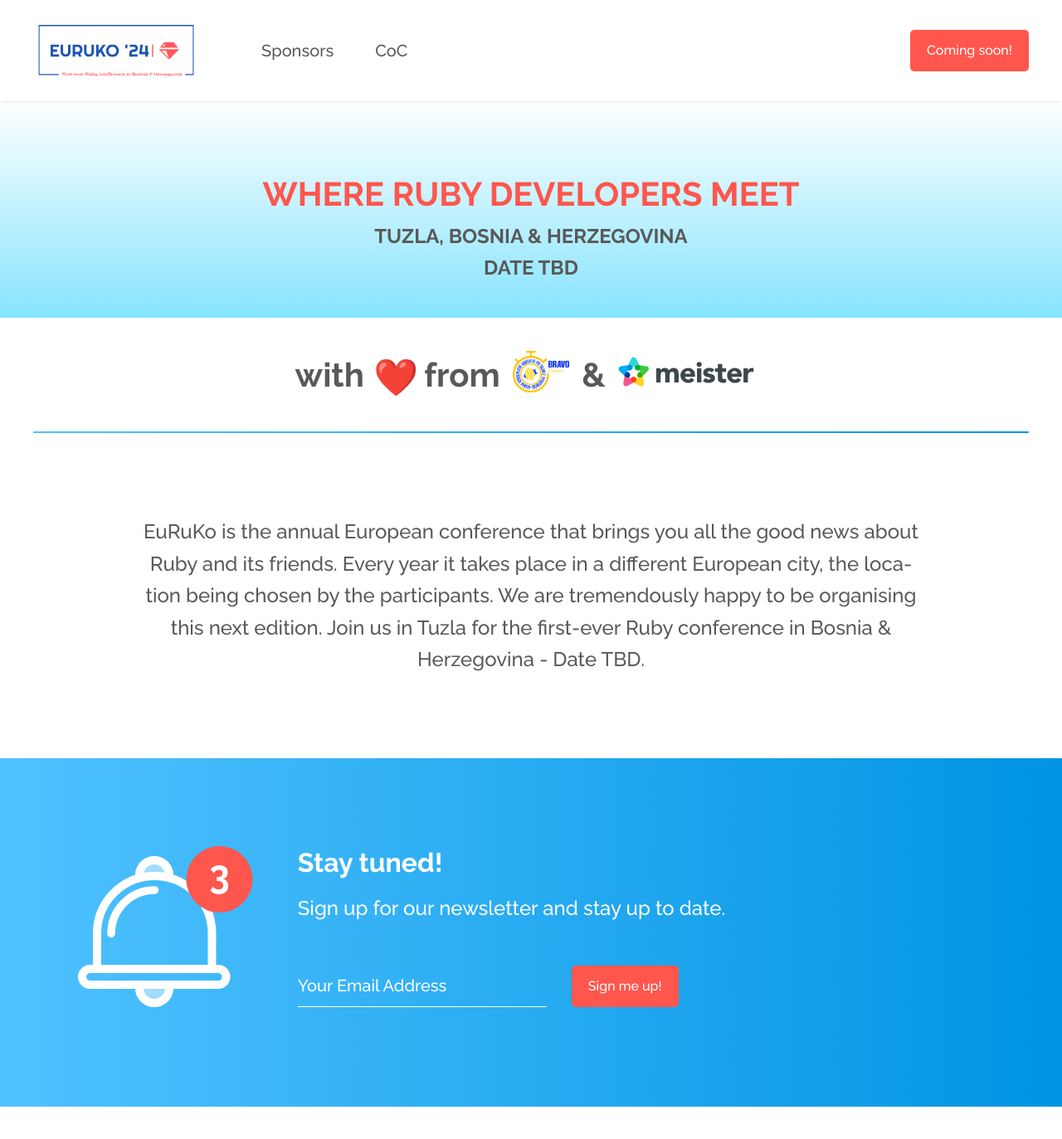
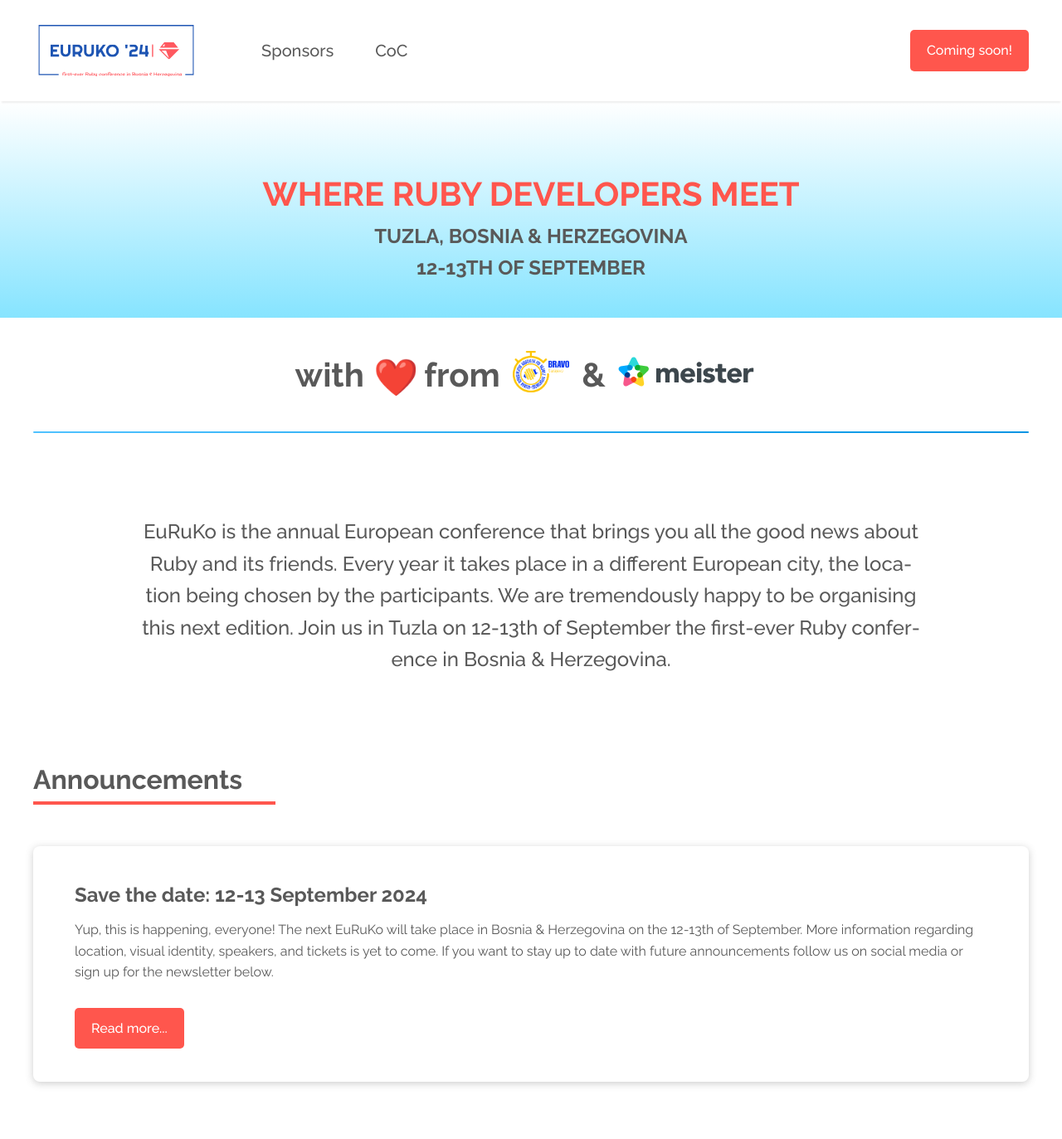
Before and after one commit to euruko/2024.euruko.org, a Jekyll site: the page built from index.html, in a window 1280 px wide and 1400 px high. Shown: the top 1373 px of the window at 83% size. Built offline with Jekyll 4.4.1, drawn with Linux system fonts in a browser that asks for light colours.

Commit message:
conference date

```diff
--- a/_config.yml
+++ b/_config.yml
@@ -14,9 +14,9 @@
 # You can create any custom variable you would like, and they will be accessible
 # in the templates via {{ site.myvariable }}.
 title: EuRuKo 2024
-email: muhamed@euruko.com
+email: muhamed@euruko.org
 description: >- # this means to ignore newlines until "baseurl:"
-  EuRuKo is the annual European Ruby Conference. Join us in Tuzla, Bosnia & Herzegovina in 2024 - date TBD.
+  EuRuKo is the annual European Ruby Conference. Join us in Tuzla, Bosnia & Herzegovina in 2024 on 12-13th of September.
 baseurl: "" # the subpath of your site, e.g. /blog
 url: "https://2024.euruko.org" # the base hostname & protocol for your site, e.g. http://example.com
 
--- /dev/null
+++ b/_posts/2023-11-21-save-the-date.md
@@ -0,0 +1,9 @@
+---
+title: "Save the date: 12-13 September 2024"
+layout: post
+date: 2018-02-03 11:40:48 +0100
+image:
+---
+
+Yup, this is happening, everyone! The next EuRuKo will take place in Bosnia & Herzegovina on the 12-13th of September.
+More information regarding location, visual identity, speakers, and tickets is yet to come. If you want to stay up to date with future announcements follow us on social media or sign up for the newsletter below.
--- a/index.html
+++ b/index.html
@@ -9,7 +9,7 @@ layout: default
     </h1>
     <h3 class="fw-bold">
       Tuzla, Bosnia & Herzegovina <br />
-      Date TBD
+      12-13th of September
     </h3>
   </view>
 </header>
@@ -24,8 +24,27 @@ layout: default
       <h3 class="description fw-medium">
         EuRuKo is the annual European conference that brings you all the good news about Ruby and its friends. Every year it takes
         place in a different European city, the location being chosen by the participants. We are tremendously happy to be organising
-        this next edition. Join us in Tuzla for the first-ever Ruby conference in Bosnia & Herzegovina - Date TBD.
+        this next edition. Join us in Tuzla on 12-13th of September the first-ever Ruby conference in Bosnia & Herzegovina.
       </h3>
+    </view>
+  </section>
+
+  <section id="announcements" class="section-spacing">
+    <view column class="layout-wrapper">
+      <h2 class="section-header align-self-start">Announcements</h2>
+
+      {% for post in site.posts %}
+      <view class="announcements">
+        <!-- <view class="image" style='background-image: url("/assets/images/posts/{{ post.image }}")'></view> -->
+        <view class="text-wrapper">
+          <h3 class="fw-bold">
+            {{ post.title }}
+          </h3>
+          {{ post.excerpt }}
+          <a href="{{post.url}}" class="button bg-red align-self-start" >Read more...</a>
+        </view>
+      </view>
+      {% endfor %}
     </view>
   </section>
 
```
Also changed, not shown: _includes/sponsor_page_line.html (added, +24 -0 lines), _layouts/post.html (added, +31 -0 lines), assets/images/posts/tuzla.jpg (added).
